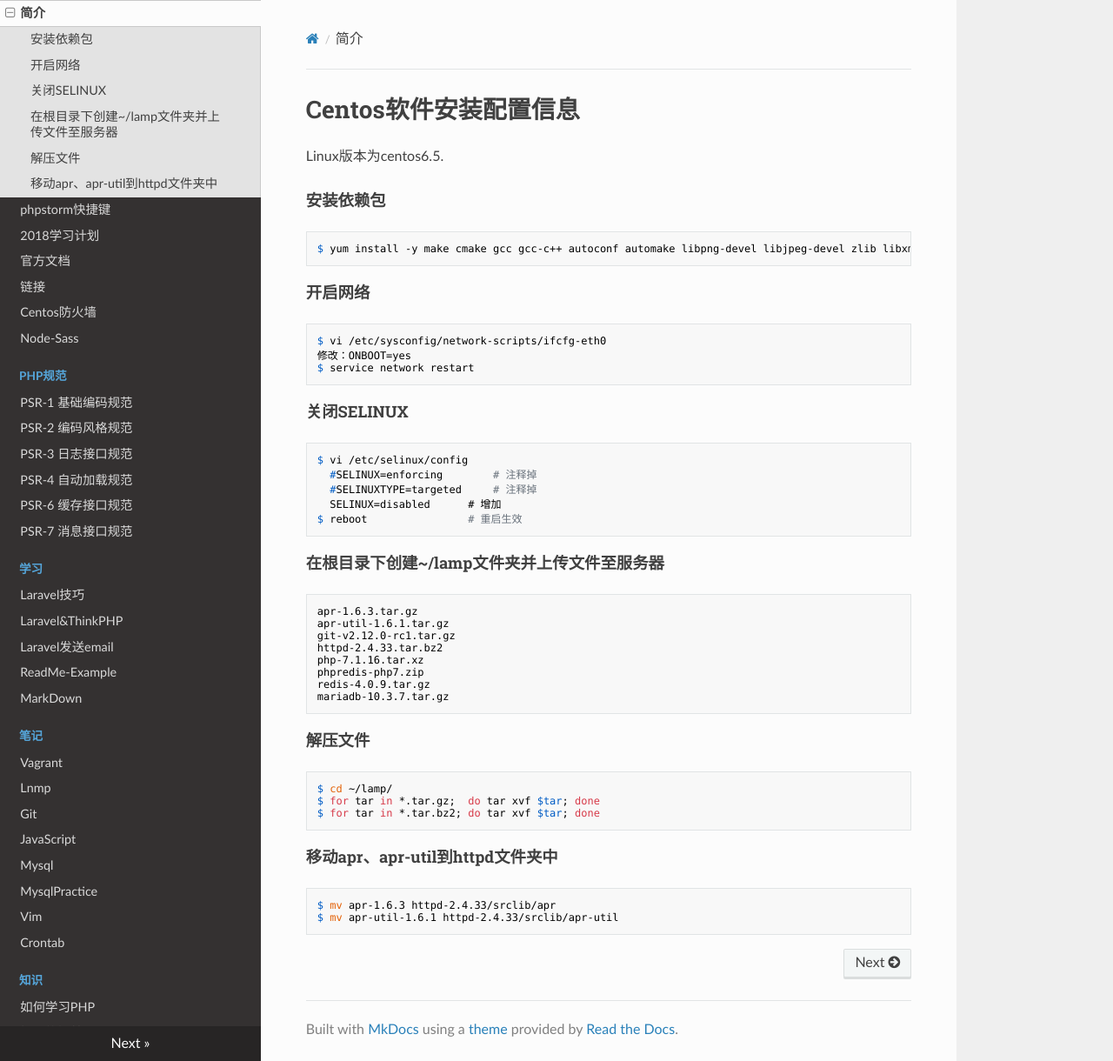
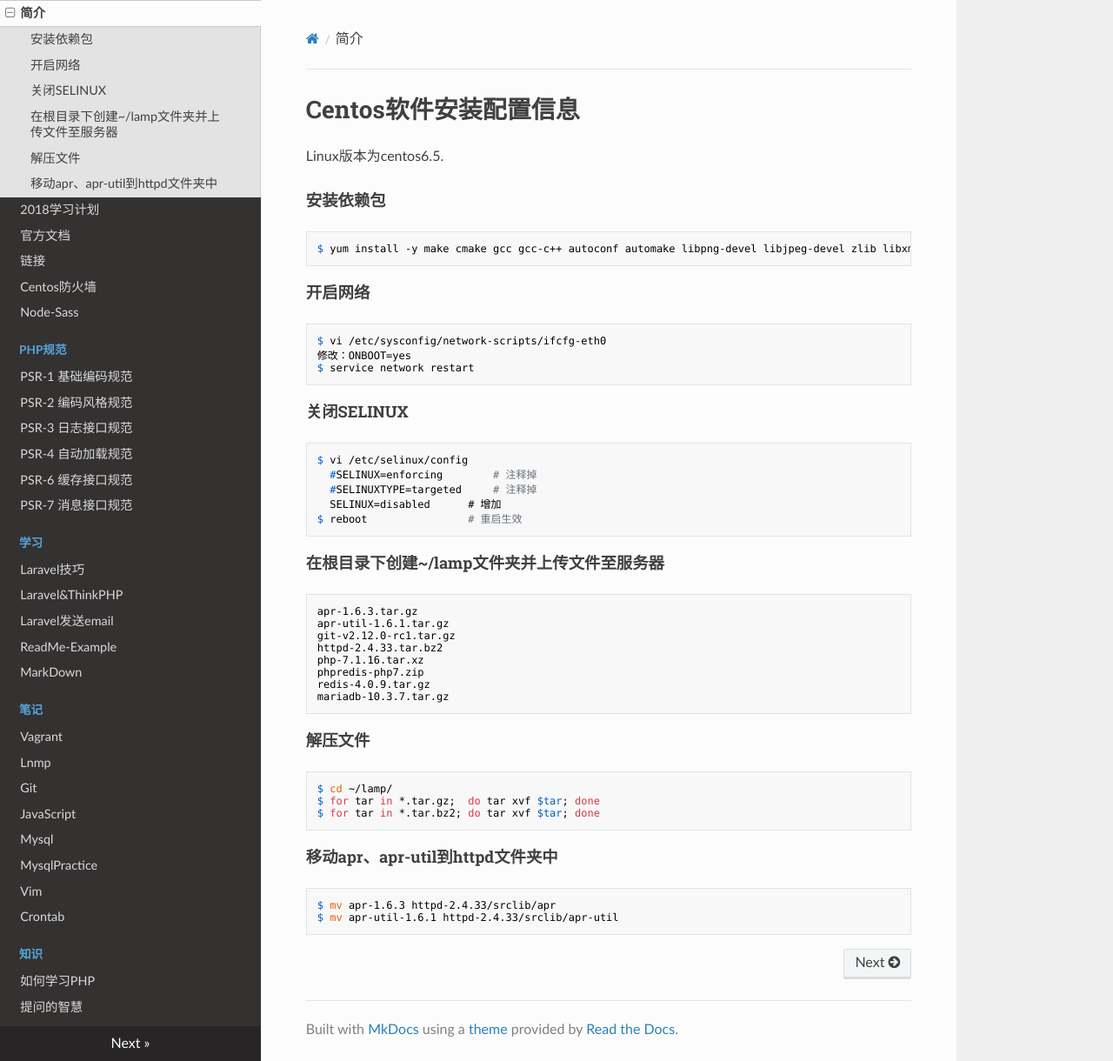
Before and after one commit to oksvip/documents, an MkDocs documentation site: the page built from docs/index.md, in a window 1280 px wide and 1220 px high. Shown: the whole window at 87% size. Built offline with MkDocs 1.6.1, drawn with Linux system fonts in a browser that asks for light colours; nearby versions of some CDN libraries; old or Windows-style settings are respelled for this version of MkDocs.

Commit message:
update config

```diff
--- a/mkdocs.yml
+++ b/mkdocs.yml
@@ -2,7 +2,6 @@ site_name: 开发笔记
 theme: readthedocs
 pages:
     - 简介: 'index.md'
-    - phpstorm快捷键: 'study/phpstorm.md'
     - 2018学习计划: 'study/learn-plan.md'
     - 官方文档: 'study/manual.md'
     - 链接: 'study/links.md'
```
